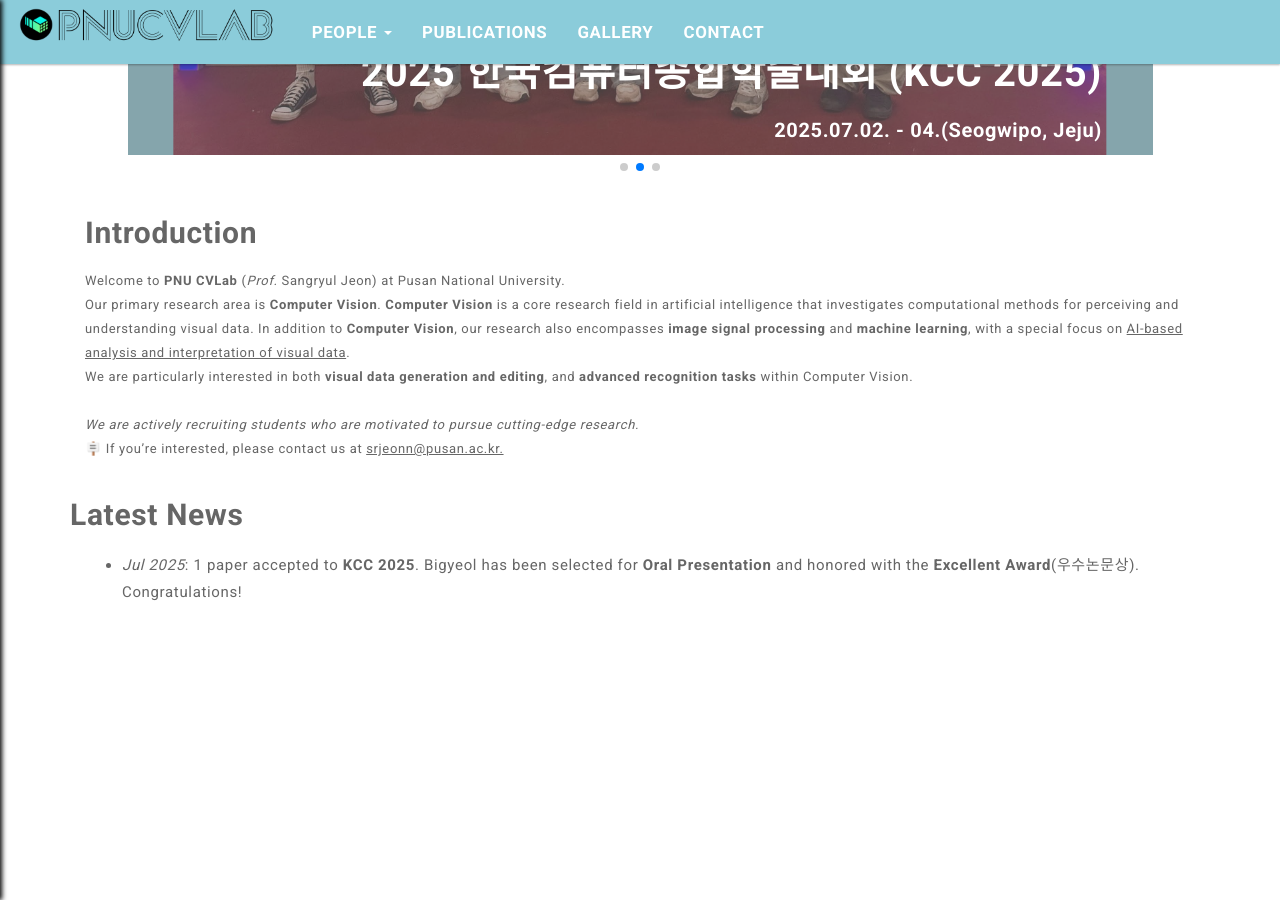
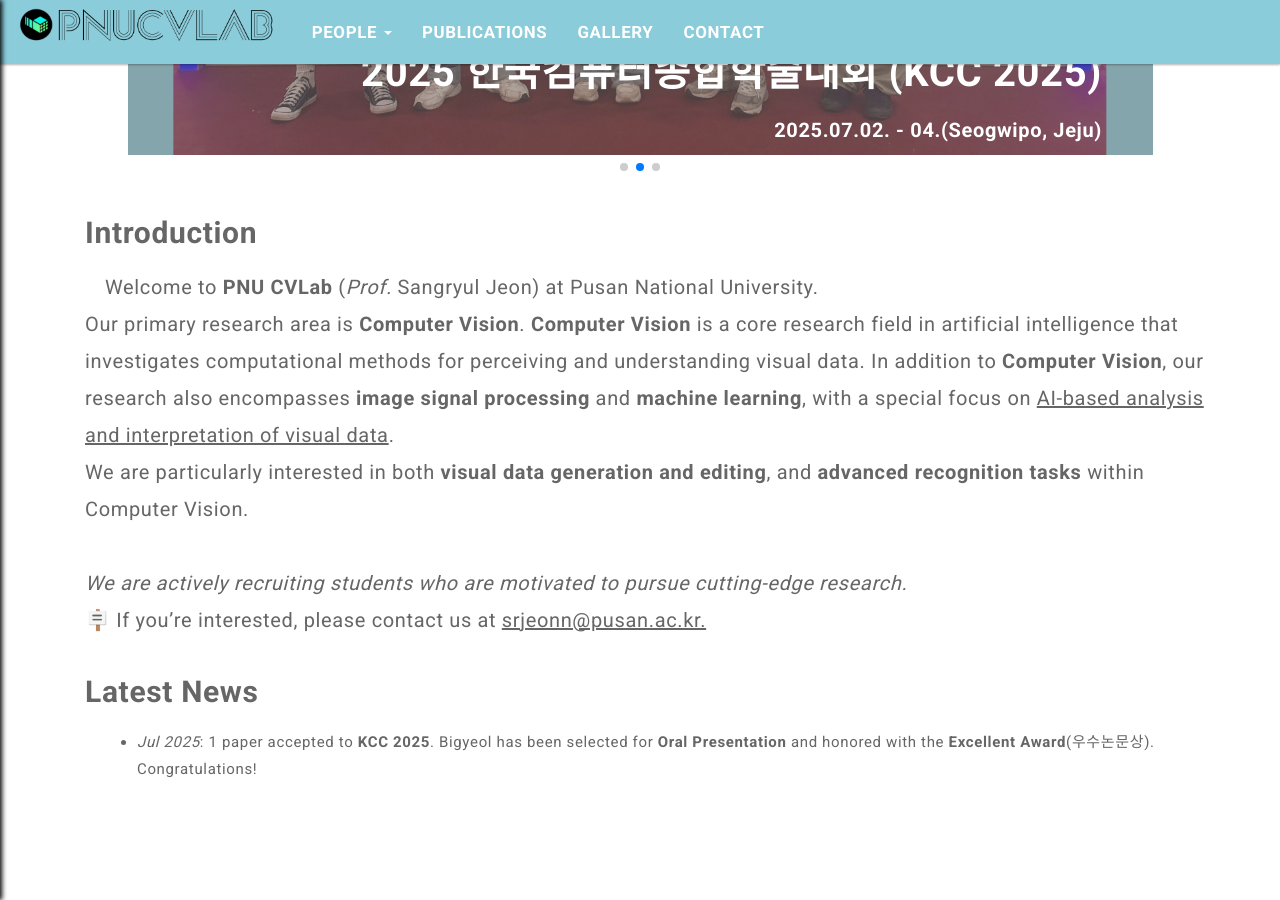
Before and after one commit to pnucvlab/pnucvlab.github.io, a Jekyll site: the page built from index.html, in a window 1280 px wide and 900 px high, scrolled down 675 px. Built offline with Jekyll 4.4.1, drawn with Linux system fonts in a browser that asks for light colours; the list of posts is cut into pages by our own code.

Commit message:
Edit Home

```diff
--- a/index.html
+++ b/index.html
@@ -63,7 +63,8 @@
 
 <div class="container">
   <p class="home-title">Introduction</p>
-  <div class="home-text"></div>
+
+  <div class="home-text">
     Welcome to <strong>PNU CVLab</strong> (<i>Prof.</i> Sangryul Jeon) at Pusan National University.<br>
     Our primary research area is <b>Computer Vision</b>. <b>Computer Vision</b> is a core research field in artificial intelligence
     that investigates computational methods for perceiving and understanding visual data. In addition to <strong>Computer Vision</strong>, our research also encompasses <strong>image signal processing</strong> and
@@ -79,5 +80,4 @@
       <li><i>Jul 2025</i>: 1 paper accepted to <b>KCC 2025</b>. Bigyeol has been selected for <b>Oral Presentation</b> and honored with the <b>Excellent Award</b>(우수논문상). Congratulations!</li>
     </ul>
   </div>
-
 </div>
```
